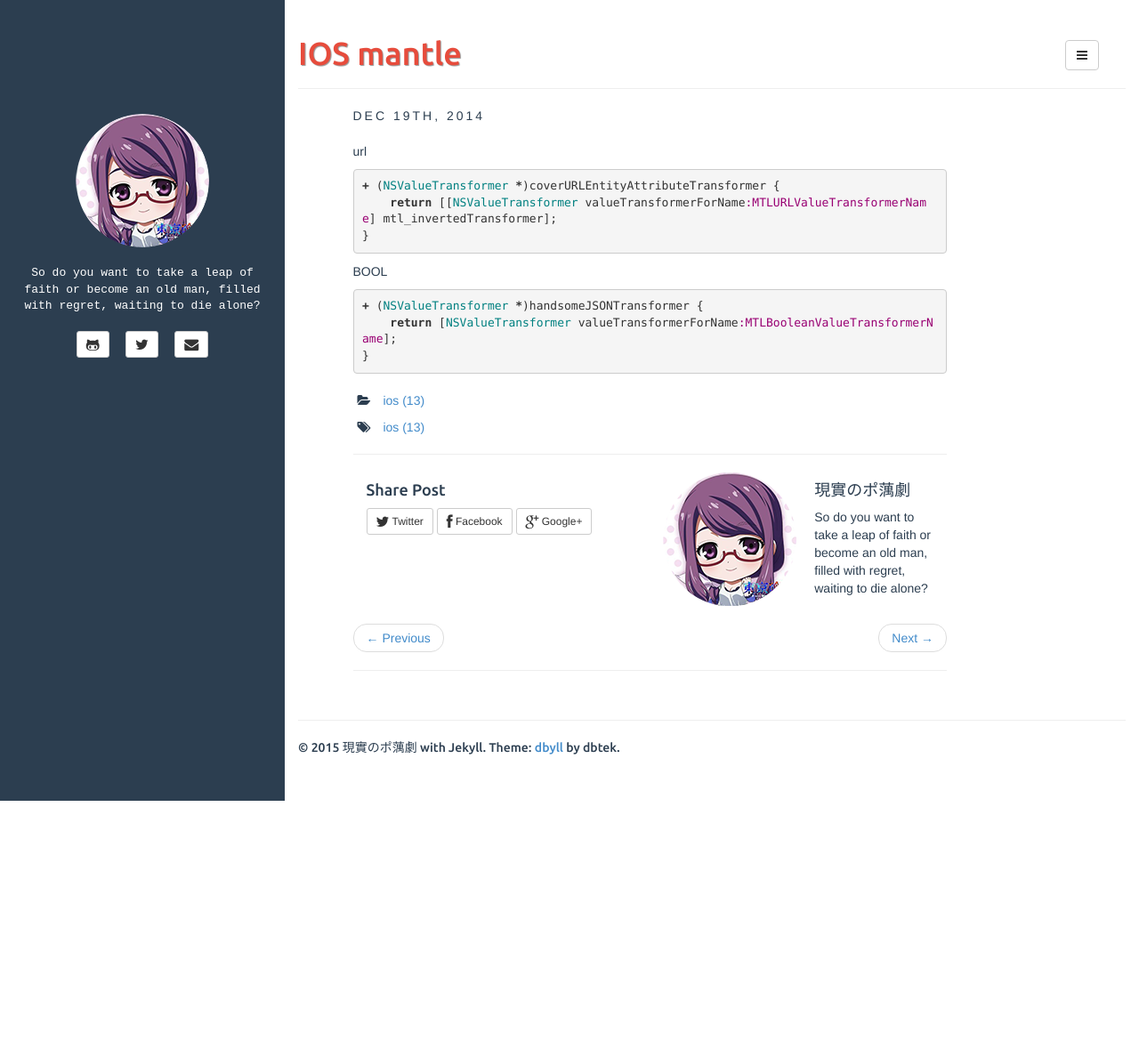
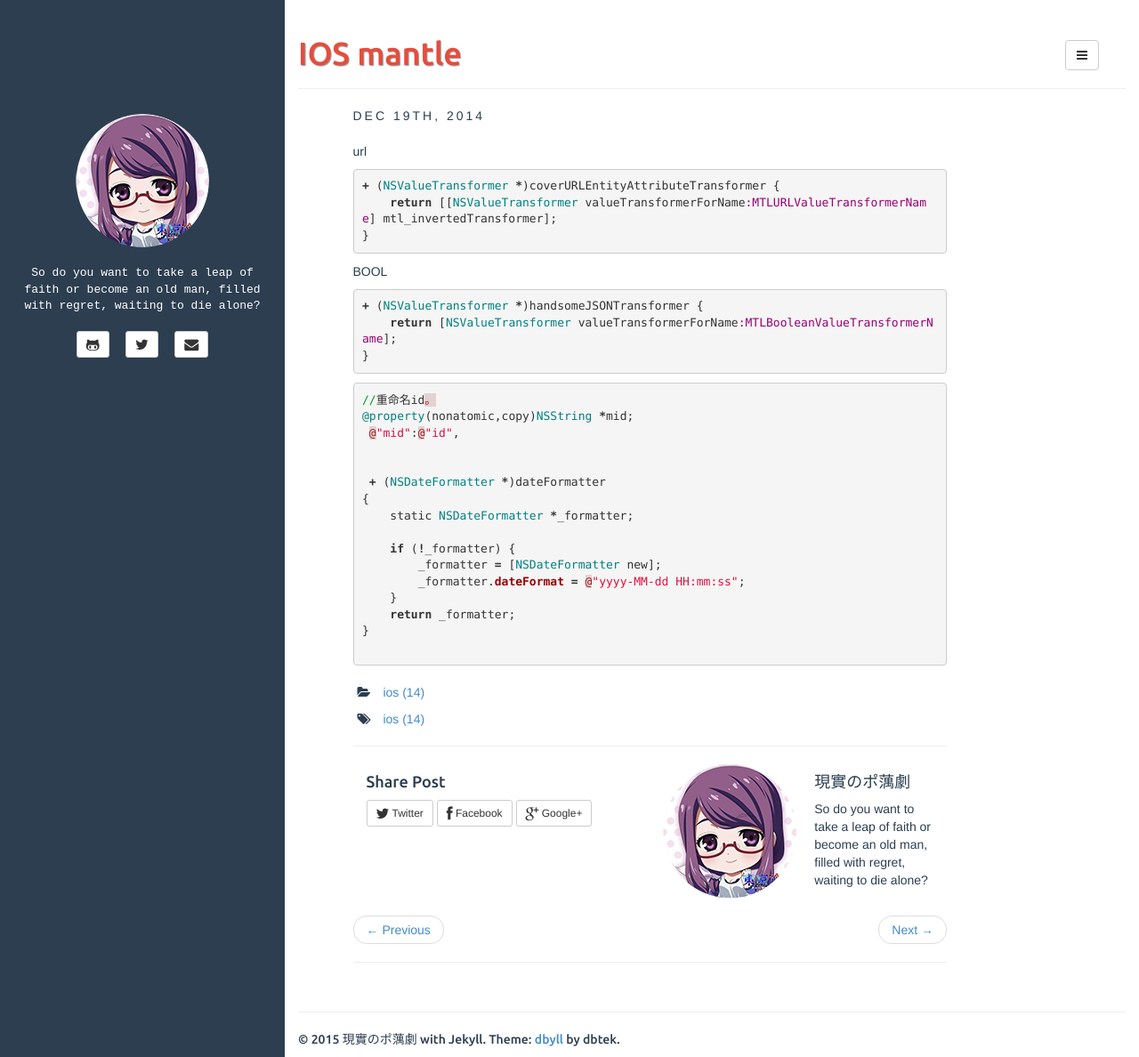
Before and after one commit to plusyu/plusyu.github.io, a Jekyll site: the page built from _posts/2014-12-19-mantle.md, in a window 1280 px wide and 1188 px high. Shown: the whole window at 89% size. Built offline with Jekyll 4.4.1, drawn with Linux system fonts in a browser that asks for light colours.

```diff
--- a/_posts/2014-12-19-mantle.md
+++ b/_posts/2014-12-19-mantle.md
@@ -26,3 +26,25 @@ BOOL
 }
 
 {% endhighlight %}
+
+
+{% highlight ruby %}
+
+//重命名id。
+@property(nonatomic,copy)NSString *mid;
+ @"mid":@"id",
+
+
+ + (NSDateFormatter *)dateFormatter
+{
+    static NSDateFormatter *_formatter;
+
+    if (!_formatter) {
+        _formatter = [NSDateFormatter new];
+        _formatter.dateFormat = @"yyyy-MM-dd HH:mm:ss";
+    }
+    return _formatter;
+}
+
+
+{% endhighlight %}
```
Also changed, not shown: _posts/2015-04-21-LLDB.md (added, +16 -0 lines).
